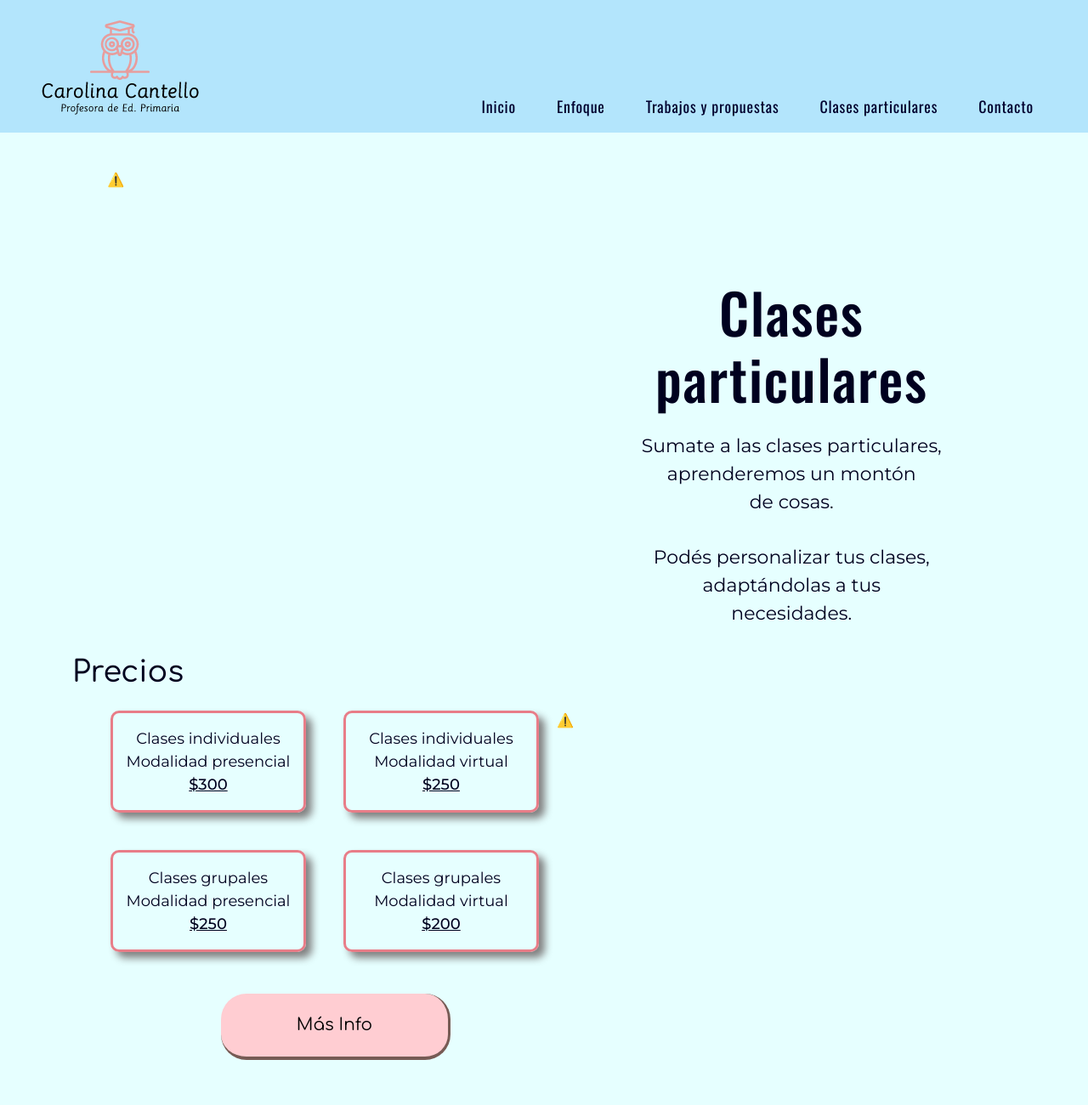
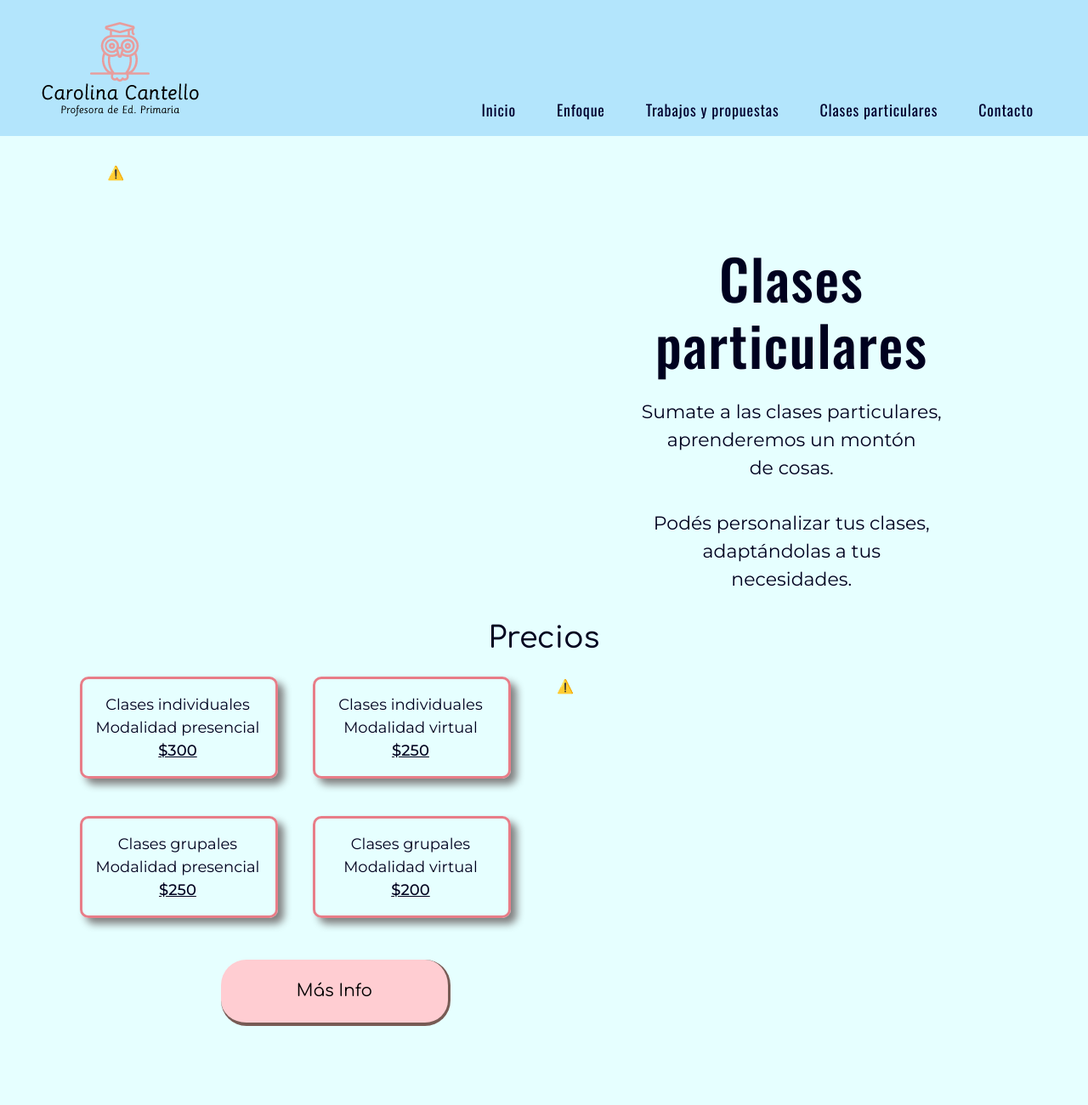
Before and after one commit to CarolinaCantello/WebProfesionalDocente, a website: page pages/clasesparticulares.html in a window 1280 px wide. Shown: the top 1300 px of the page at 85% size. Drawn offline with nearby package versions, Linux system fonts and the light colour scheme; no server answers.

Commit message:
ok hasta clases particulares, revisar desde small devices

```diff
--- a/pages/clasesparticulares.html
+++ b/pages/clasesparticulares.html
@@ -57,19 +57,19 @@
             <lottie-player class="img-fluid" src="https://assets2.lottiefiles.com/packages/lf20_K7aZUG.json"  background="transparent"  speed="1" style="max-width: 500px; max-height: 500px;" loop  autoplay></lottie-player>
             </div>
         </section>
-        <section class="row">
-            <h2 class="col-12" >Precios</h2>
-            <div class="col-12 col-lg-6  precios">
-                <article class="row precios_item-1">
+        <section class="row justify-content-center">
+            <h2 class="col-12">Precios</h2>
+            <div class="col-8 col-md-5 col-lg-6  precios">
+                <article class="row align-items-center precios_item-1">
                     <p>Clases individuales<br>Modalidad presencial<br><span>$300</span></p>
                 </article>
-                <article class="row precios_item-2">
+                <article class="row align-items-center precios_item-2">
                     <p>Clases individuales<br>Modalidad virtual<br><span>$250</span></p>
                 </article>
-                <article class="row precios_item-3">
+                <article class="row align-items-center precios_item-3">
                     <p>Clases grupales <br>Modalidad presencial <br><span>$250</span></p>
                 </article>
-                <article class="row precios_item-4">
+                <article class="row align-items-center precios_item-4">
                     <p>Clases grupales<br>Modalidad virtual<br><span>$200</span></p>
                 </article>
             </div>
--- a/scss/_breakpoints.scss
+++ b/scss/_breakpoints.scss
@@ -15,7 +15,6 @@
         grid-row-gap: 1.5rem;
         grid-column-gap: 1.5rem;
         justify-items: center;
-        padding-left: 95px;
         margin-bottom: 1.5rem;
     }
     .precios_item-1 {
@@ -67,26 +66,17 @@
 /*--------------- Trabajos y propuestas ---------------*/
     .propuestas_encabezado {
         p{
-            padding: 3rem;
+        padding: 3rem;
         }
     }
     .propuestas_carousel {
-    p {
-        width: 50%;
-
-    }
-    img {
-        max-width: min-content;
-        margin: 0;
-    }
+        img {
+            max-width: min-content;
+            margin: 0;
+        }
     }
 
-
 /*----------------Clases Particulares -----------------*/
-    .precios {
-        padding-left: 50px;
-    }
-
     .precios_btn {
        display: flex;
        max-width: 650px ;
--- a/scss/_clasesparticulares.scss
+++ b/scss/_clasesparticulares.scss
@@ -1,26 +1,22 @@
 .clases_info{
+    padding-top: 1.5rem;
     h1 {
         text-align: center;
     }
 }
 
 .clases_img {
-    margin-bottom: 10px ;
     position: relative;
-    bottom: 5rem;
+    bottom: 3rem;
     max-width: 500px;
 }
 
 .precios {
-    padding-left: 80px;
     article {
-        display: flex;
-        justify-content: center;
-        padding-top: 17px;
         border: solid;
         border-color: $rosa1;
         border-radius: 10px ;
-        width: 230px ;
+        width: 233px ;
         height: 120px;
         margin-bottom: 20px;
         box-shadow: 7px 7px 10px grey;
@@ -28,6 +24,10 @@
             box-shadow: 10px 10px 5px $celesteButton;
             transition-duration: 0.3s;
         }
+            p {
+                width: 225px;
+                margin: 0;
+            }
             span {
                 margin-top: 1rem;
                 font-weight: 500;
--- a/scss/_components.scss
+++ b/scss/_components.scss
@@ -2,7 +2,8 @@
 /*---------------------------------------------------- header */
 #navIndex {
     background-color: $celesteDark;
-    }
+    height: 24vh;
+}
 
 nav {
     ul {
@@ -34,6 +35,10 @@ nav {
 }
 
 @media only screen and (min-width: 992px) {
+    #navIndex {
+        height: 20vh;
+    }
+
     nav {
         ul{
             li{
--- a/scss/_enfoque.scss
+++ b/scss/_enfoque.scss
@@ -24,9 +24,6 @@
     padding-right: 15px;
     padding-left: 15px;
     margin-bottom: 2rem;
-    h2 {
-        text-align: center;
-    }
 }
 
 .ensenanza_carousel {
@@ -41,9 +38,6 @@
 
 .estudiantes {
     margin-bottom: 4rem;
-    h2 {
-        text-align: center;
-    }
     p {
         text-align: center;
         max-width: 80%;
@@ -52,9 +46,6 @@
 }
 
 .tecnologia {
-    h2 {
-        text-align: center;
-    }
     p {
         text-align: center;;
         padding: 0 1rem 1rem 1rem;
--- a/scss/_generales.scss
+++ b/scss/_generales.scss
@@ -9,7 +9,7 @@ body {
     font-family: $fontPrincipal;
     color: $fontColor;
     margin: 0px;
-    padding-top: 35vh;
+    padding-top: 30vh;
     background-color: $celesteLight;
  }
 
@@ -28,6 +28,7 @@ body {
  h2 {
      @include cajaTexto(0,$fontSubtitulos,$sizeSubtitulos, 0, 0.3rem);
      margin-bottom: 1.5rem;
+     text-align: center;
  }
 
  h3 {
--- a/scss/_trabajosypropuestas.scss
+++ b/scss/_trabajosypropuestas.scss
@@ -1,5 +1,6 @@
 .propuestas_encabezado {
     margin-bottom: 1.5rem;
+    min-height: 430px;
     h1 {
         text-align: center;
     }
```
Also changed, not shown: pages/trabajosypropuestas.html (+4 -4 lines), css/proyectoweb.css, 1 other file.
